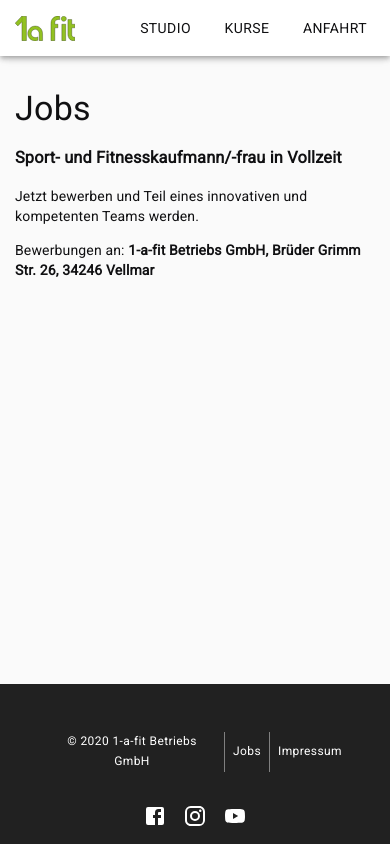
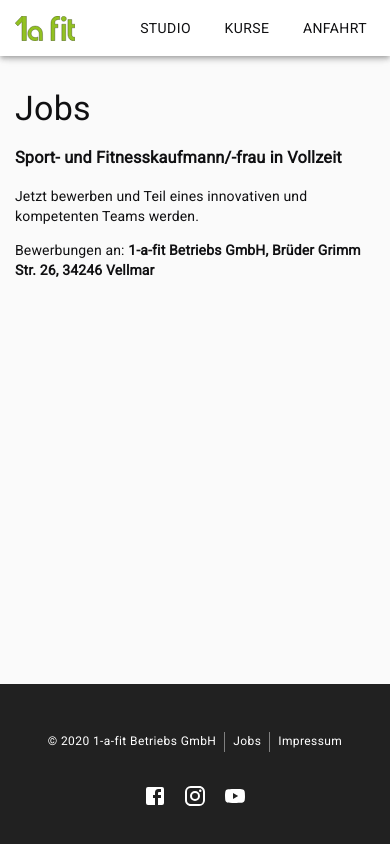
Before and after one commit to Anapher/1-a-fit.de, a Gatsby site: page /jobs in a window 390 px wide. Built offline with nearby package versions, Linux system fonts and the light colour scheme; Gatsby itself is replaced by a stand-in of ours.

Commit message:
in footer remove newline on mobile

```diff
--- a/src/components/Footer.tsx
+++ b/src/components/Footer.tsx
@@ -63,7 +63,12 @@
   return (
     <Box component="footer" className={classes.footer}>
       <Container maxWidth="md">
-        <Box padding={4} display="flex" justifyContent="center">
+        <Box
+          paddingTop={4}
+          paddingBottom={4}
+          display="flex"
+          justifyContent="center"
+        >
           <Box
             textAlign="center"
             marginTop={2}
```
